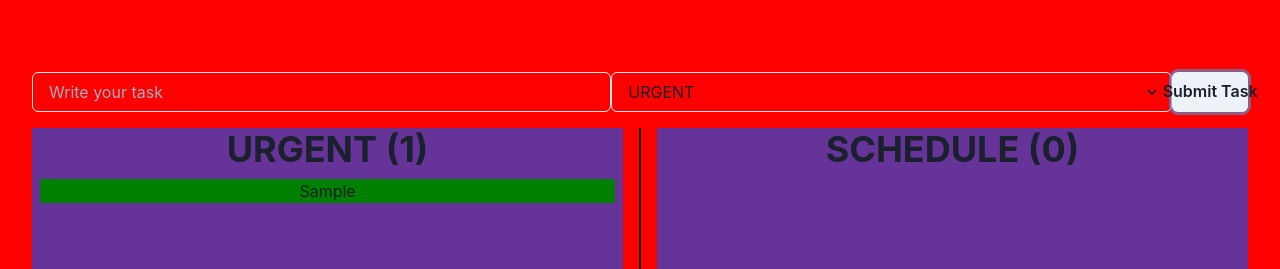
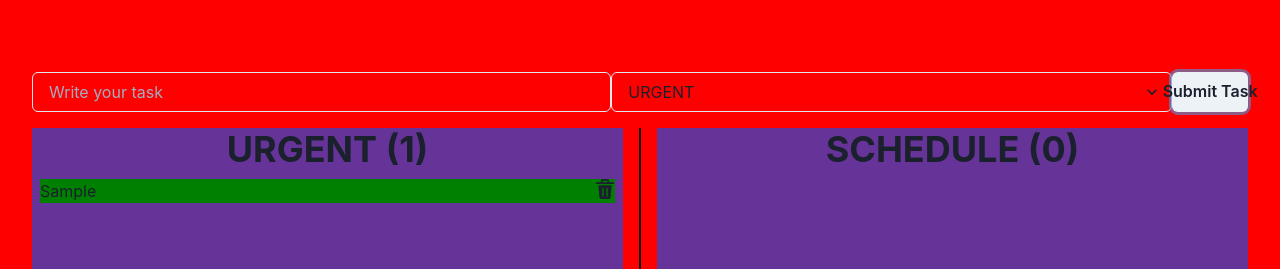
Before and after one commit to himanshuc11/Eisenhower-matrix, a React (Create React App) app: page / in a window 1280 px wide. Both pictures are taken after typing "Sample" into the empty fields and a click on the button "Submit Task". Shown: the top 269 px of the page. Built offline with nearby package versions, Linux system fonts and the light colour scheme.

Commit message:
Implemented Delete

```diff
--- a/package.json
+++ b/package.json
@@ -3,6 +3,7 @@
   "version": "0.1.0",
   "private": true,
   "dependencies": {
+    "@chakra-ui/icons": "^1.1.7",
     "@chakra-ui/react": "^1.8.7",
     "@emotion/react": "^11.8.2",
     "@emotion/styled": "^11.8.1",
--- a/src/Task.js
+++ b/src/Task.js
@@ -1,10 +1,19 @@
 import React from "react";
-import { Box } from "@chakra-ui/react";
-import { useSelector } from "react-redux";
+import { Box, Flex } from "@chakra-ui/react";
+import { useSelector, useDispatch } from "react-redux";
 import { Draggable } from "react-beautiful-dnd";
+
+import { DeleteIcon } from "@chakra-ui/icons";
+import { deleteTask } from "./redux/ducks/grid";
 
 function Task({ taskId, index }) {
   const taskData = useSelector((state) => state.grid.tasks[taskId]);
+  const dispatch = useDispatch();
+
+  const handleDelete = (e) => {
+    dispatch(deleteTask(taskId));
+  };
+
   return (
     <Draggable draggableId={taskData.id} index={index}>
       {(provided, snapshot) => {
@@ -16,7 +25,10 @@ function Task({ taskId, index }) {
             {...provided.draggableProps}
             {...provided.dragHandleProps}
           >
-            {taskData.content}
+            <Flex justifyContent={"space-between"}>
+              <Box>{taskData.content}</Box>
+              <DeleteIcon w={5} h={5} onClick={handleDelete} />
+            </Flex>
           </Box>
         );
       }}
--- a/src/redux/ducks/grid.js
+++ b/src/redux/ducks/grid.js
@@ -69,8 +69,8 @@ export const moveAcrossColumn = (
   };
 };
 
-export const deleteTask = () => {
-  return { type: DELETE_TASK };
+export const deleteTask = (taskId) => {
+  return { type: DELETE_TASK, taskId };
 };
 
 export const addTask = (id, content, columnId) => {
@@ -95,7 +95,11 @@ const gridReducer = (state = persistedData, action) => {
       newState.columns[action.columnId].taskIds.push(action.id);
       break;
     case DELETE_TASK:
-      console.log("Delete Task");
+      delete newState.tasks[action.taskId];
+      for (let columnKey in newState.columns) {
+        let column = newState.columns[columnKey];
+        column.taskIds = column.taskIds.filter((t) => t !== action.taskId);
+      }
       break;
   }
   return newState;
```
Also changed, not shown: 1 other file (tests, documents, lock files or other folders).
